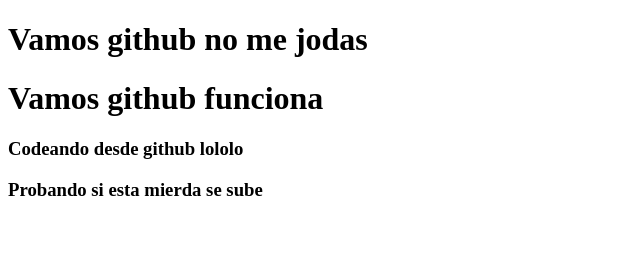
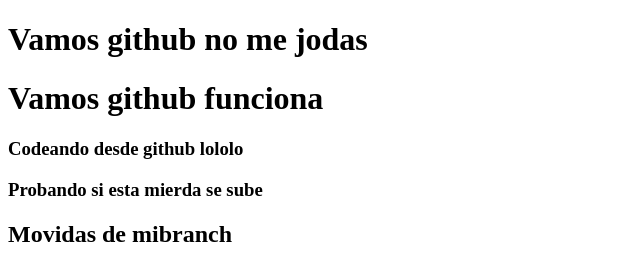
Before and after one commit to Saltimbanky13/segundointento, a plain HTML site: page index.html in a window 1280 px wide. Shown: the whole page, without its empty margins (0-640 px from the left). Drawn offline with Linux system fonts and the light colour scheme.

Commit message:
commit en mibrach

```diff
--- a/index.html
+++ b/index.html
@@ -12,6 +12,8 @@
     <h1>Vamos github funciona</h1>
     <h3>Codeando desde github lololo </h3>
     <h3>Probando si esta mierda se sube</h3>
+
+    <h2>Movidas de mibranch</h2>
 </body>
 
 </html>
```
